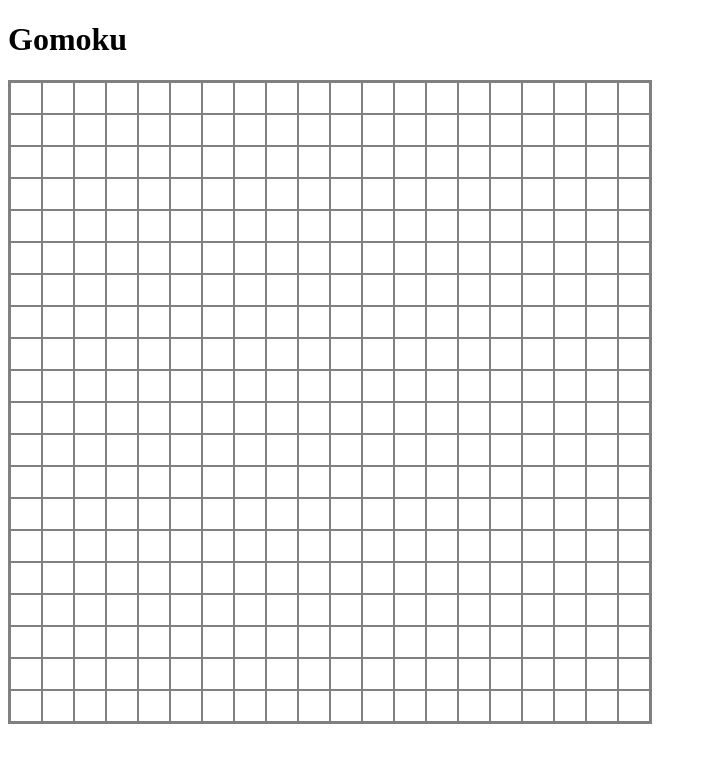
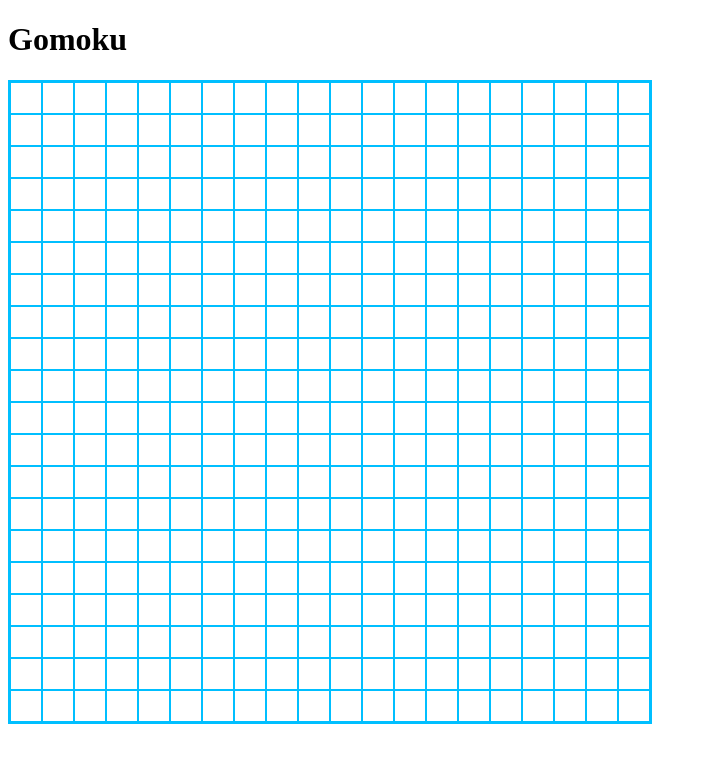
Before and after one commit to azureleaf/gomoku-vue, a Vue app: page / in a window 1280 px wide. Shown: the top 762 px of the page, without its empty margins (0-707 px from the left). Built offline with nearby package versions, Linux system fonts and the light colour scheme.

Commit message:
feat: Emit click event on a square component to the parental board component

```diff
--- a/src/components/Board.vue
+++ b/src/components/Board.vue
@@ -6,6 +6,7 @@
         :key="(rowIndex - 1) * 100 + (colIndex - 1)"
         :rowIndex="rowIndex - 1"
         :colIndex="colIndex - 1"
+        @detectSquareUpdate="updateBoardStatus($event)"
       >
       </Square>
     </div>
@@ -29,6 +30,12 @@ export default {
       boardStatus: []
     };
   },
+  methods: {
+    updateBoardStatus(pos) {
+      this.boardStatus[pos.row][pos.col] = pos.content;
+      console.log(this.boardStatus);
+    }
+  },
   mounted() {
     // Init the board status
     for (let i = 0; i < this.boardHeight; i++) {
@@ -47,5 +54,5 @@ div.board
   display inline-block
   margin 0
   padding 0
-  border solid 2px grey
+  border solid 2px deepskyblue
 </style>
--- a/src/components/Square.vue
+++ b/src/components/Square.vue
@@ -1,5 +1,7 @@
 <template>
-  <span class="square" @click="log()">{{ content }}</span>
+  <span class="square" @click="handleSquareClick()" :style="squareStyle">
+    {{ content }}
+  </span>
 </template>
 
 <script>
@@ -11,28 +13,35 @@ export default {
   },
   data() {
     return {
-      content: " "
+      content: " ",
+      squareStyle: "color: red;"
     };
   },
   methods: {
-    log: function() {
-      console.log(this.rowIndex, this.colIndex, "clicked!");
-      this.content = "O";
+    handleSquareClick: function() {
+      const symbol = "O";
+      this.$emit("detectSquareUpdate", {
+        row: this.rowIndex,
+        col: this.colIndex,
+        content: symbol
+      });
+      this.content = symbol;
     }
   }
 };
 </script>
 
 <style scoped lang="stylus">
-span.square
-  display inline-block
-  height 20px
-  width 20px
-  padding 5px
-  color red
-  margin auto
-  font-weight bold
-  text-align center
-  vertical-align middle
-  border solid 1px grey
+span.square {
+  display: inline-block;
+  font-family: 'Noto Sans CJK JP', sans-serif;
+  height: 20px;
+  width: 20px;
+  padding: 5px;
+  margin: auto;
+  font-weight: bold;
+  text-align: center;
+  vertical-align: middle;
+  border: solid 1px deepskyblue;
+}
 </style>
```
